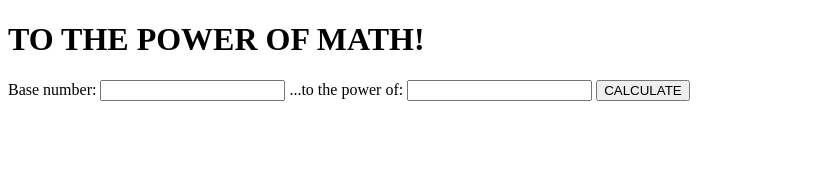
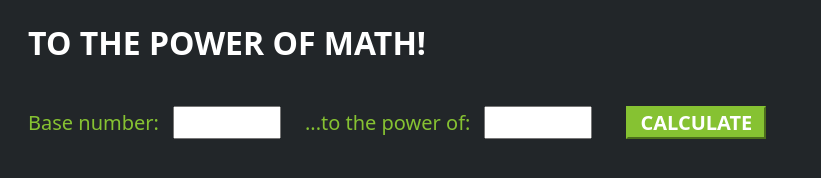
Before and after one commit to araprak/AWS-webappdev, a plain HTML site: page Index.html in a window 1280 px wide. Shown: the whole page, without its empty margins (0-821 px from the left). Drawn offline with Linux system fonts and the light colour scheme.

Commit message:
Update Index.html

```diff
--- a/Index.html
+++ b/Index.html
@@ -4,7 +4,44 @@
     <meta charset="UTF-8">
     <title>To the Power of Math!</title>
     <style>
+	    h1 {
+    color: #FFFFFF;
+    font-family: system-ui;
+    margin-left: 20px;
+}
 
+body {
+    background-color: #222629;
+}
+
+label {
+    color: #86C232;
+    font-family: system-ui;
+    font-size: 20px;
+    margin-left: 20px;
+    margin-top: 20px;
+}
+
+button {
+    background-color: #86C232;
+    border-color: #86C232;
+    color: #FFFFFF;
+    font-family: system-ui;
+    font-size: 20px;
+    font-weight: bold;
+    margin-left: 30px;
+    margin-top: 20px;
+    width: 140px;
+}
+
+input {
+    color: #222629;
+    font-family: system-ui;
+    font-size: 20px;
+    margin-left: 10px;
+    margin-top: 20px;
+    width: 100px;
+}
     </style>
 </head>
 <body>
```
